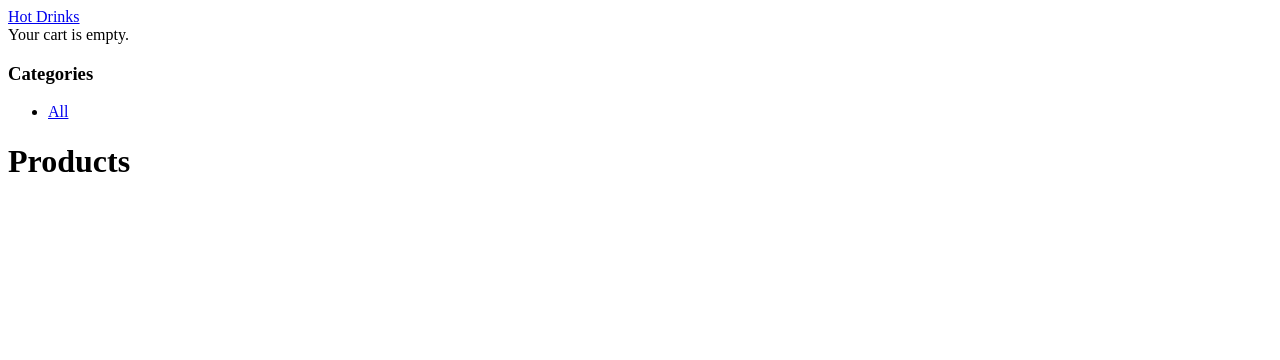
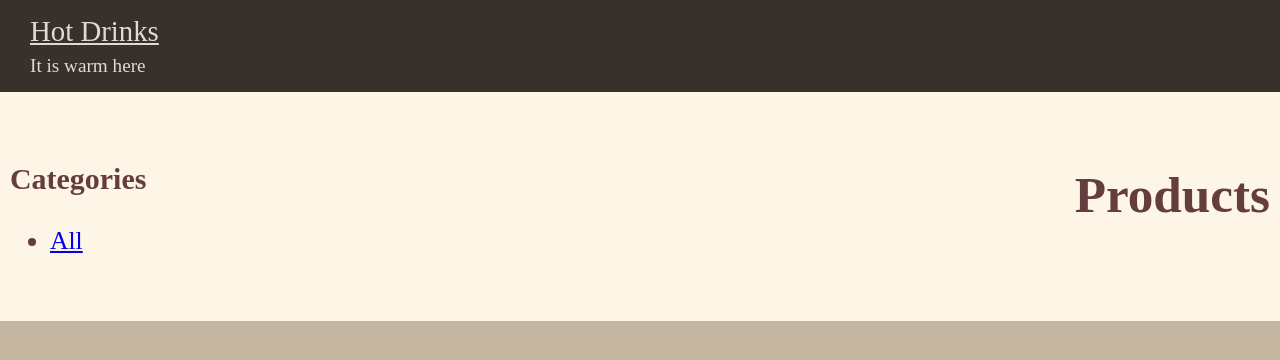
Before and after one commit to Linyshka/Online-store, a Django app: page / in a window 1280 px wide. Shown: the top 360 px of the page. Run offline with Django 4.2, Linux system fonts and the light colour scheme; data that the repository does not hold is empty; some libraries are stand-ins or nearby versions.

Commit message:
feat: add starts styles

```diff
--- /dev/null
+++ b/store/static/store/css/base.css
@@ -0,0 +1,84 @@
+body {
+  background-color: rgb(197, 183, 162);
+}
+
+.wrapper {
+  max-width: 1280px;
+  margin: 0 auto;
+}
+
+.header {
+  background-color: rgb(54, 50, 43);
+  color: rgb(227, 215, 215);
+}
+
+.header__wrapper {
+  display: flex;
+  justify-content: space-between;
+  padding: 15px 30px;
+}
+
+.header__content {
+  font-size: 1.8rem;
+}
+
+.logo {
+  color: rgb(227, 215, 215);
+}
+
+.header__subtitle {
+  font-size: 1.2rem;
+  margin-top: 0.4rem;
+}
+
+.about__wrapper {
+  background-repeat: no-repeat;
+  padding: 20px 100px;
+  display: flex;
+  justify-content: flex-end;
+}
+
+.about__content {
+  width: 30%;
+}
+
+p {
+  margin: 0;
+}
+
+.content{
+  background-color: oldlace;
+}
+
+.content__wrapper{
+  padding: 40px 10px;
+  display: flex;
+  justify-content: space-between;
+  color: #643e3e;
+}
+
+.sidebar{
+  font-size: 1.6rem;
+}
+
+.product-list{
+  font-size: 1.6rem;
+}
+
+.item__img img{
+  width: 300px;
+  height: 270px;
+  object-fit: cover;
+}
+
+.list-items{
+  display: flex;
+  flex-wrap: wrap;
+}
+
+.item{
+  display: flex;
+  max-width: 500px;
+  flex-direction: column;
+  align-items: center;
+}
--- a/store/templates/base.html
+++ /dev/null
@@ -1,23 +0,0 @@
-{% load static %}
-<!DOCTYPE html>
-<html>
-<head>
-    <meta charset="utf-8"/>
-    <title>{% block title %}My shop{% endblock %}</title>
-    <link href="{% static 'css/base.css' %}" rel="stylesheet">
-</head>
-<body>
-    <div id="header">
-        <a href="/" class="logo">Hot Drinks</a>
-    </div>
-    <div id="subheader">
-        <div class="cart">
-            Your cart is empty.
-        </div>
-    </div>
-    <div id="content">
-        {% block content %}
-        {% endblock %}
-    </div>
-</body>
-</html>
--- /dev/null
+++ b/store/templates/store/base.html
@@ -0,0 +1,47 @@
+{% load static %}
+<!DOCTYPE html>
+<html>
+<head>
+    <meta charset="utf-8"/>
+    <title>{% block title %}My shop{% endblock %}</title>
+    <link href="{% static 'store/css/normalize.css' %}" rel="stylesheet">
+    <link rel="icon" href="{% static 'store/image/icons/tea.ico' %}">
+    <link href="{% static 'store/css/base.css' %}" rel="stylesheet">
+</head>
+<body>
+    <header class="header" id="header">
+        <div class="wrapper header__wrapper">
+            <div class="header__content">
+                <a href="/" class="logo">Hot Drinks</a>
+                <p class="header__subtitle">It is warm here</p>
+            </div>
+            <nav class="nav header__nav">
+                <ul>
+<!--                    Навигация по странице-->
+                </ul>
+            </nav>
+            <div class="cart">
+                <!-- Иконка корзины -->
+            </div>
+        </div>
+    </header>
+    <main>
+        <!-- <section class="about">
+            <div class="wrapper about__wrapper">
+                <div class="about__content">
+                    <h1 class="about__title">
+                        HotShops Что-то написать
+                    </h1>
+                    <p class="about__text">Lorem ipsum dolor sit amet, consectetuer adipiscing elit. Aenean commodo ligula eget dolor. Aenean massa. Cum sociis natoque penatibus et magnis dis parturient montes, nascetur ridiculus mus. Donec quam felis, ultricies nec, pellentesque eu, pretium quis, sem. Nulla consequat massa quis enim. Donec pede justo, fringilla vel, aliquet nec, vulputate eget, arcu. In enim justo, rhoncus ut, imperdiet a, venenatis vitae, justo. Nullam dictum felis eu pede mollis pretium. Integer tincidunt.</p>
+                </div>
+            </div>
+        </section> -->
+        <section class="content" id="content">
+            <div class="wrapper content__wrapper">
+                {% block content %}
+                {% endblock %}
+            </div>
+        </section>
+    </main>
+</body>
+</html>
--- a/store/templates/product/detail.html
+++ b/store/templates/store/product/detail.html
@@ -1,4 +1,4 @@
-{% extends "base.html" %}
+{% extends "store/base.html" %}
 {% load static %}
 {% block title %}
     {% if category %}{{ category.title }}{% else %}Products{% endif %}
--- a/store/templates/product/list.html
+++ b/store/templates/store/product/list.html
@@ -1,12 +1,12 @@
-{% extends "base.html" %}
+{% extends "store/base.html" %}
 {% load static %}
 {% block title %}
     {% if category %}{{ category.name }}{% else %}Products{% endif %}
 {% endblock %}
 {% block content %}
-    <div id="sidebar">
-        <h3>Categories</h3>
-        <ul>
+    <div class="sidebar" id="sidebar">
+        <h3 class="sidebar__title">Categories</h3>
+        <ul class="sidebar__list">
             <li {% if not category %}class="selected"{% endif %}>
                 <a href="{% url 'product_list' %}">All</a>
             </li>
@@ -19,14 +19,16 @@
     </div>
     <div id="main" class="product-list">
         <h1>{% if category %}{{ category.name }}{% else %}Products{% endif %}</h1>
-        {% for product in products %}
+        <div class="list-items">
+            {% for product in products %}
             <div class="item">
-                <a href="{{ product.get_absolute_url }}">
-                    <img src="{% if product.image %}{{ product.image.url }}{% else %}{% static "img/no_image.png" %}{% endif %}">
+                <a class="item__img" href="{{ product.get_absolute_url }}">
+                    <img class="img" src="{% if product.image %}{{ product.image.url }}{% else %}{% static 'img/no_image.png' %}{% endif %}">
                 </a>
-                <a href="{{ product.get_absolute_url }}">{{ product.name }}</a><br>
+                <a class="item__link" href="{{ product.get_absolute_url }}">{{ product.name }}</a><br>
                 ${{ product.price }}
             </div>
-        {% endfor %}
+            {% endfor %}
+        </div>
     </div>
 {% endblock %}
--- a/store/views.py
+++ b/store/views.py
@@ -10,7 +10,7 @@ def product_list(request, category_slug=None):
         category = get_object_or_404(Category, slug=category_slug)
         products = products.filter(category=category)
     return render(request,
-                  'product/list.html',
+                  'store/product/list.html',
                   {'category': category,
                    'categories': categories,
                    'products': products})
@@ -22,5 +22,5 @@ def product_detail(request, id, slug):
                                 slug=slug,
                                 available=True)
     return render(request,
-                  'product/detail.html',
+                  'store/product/detail.html',
                   {'product': product})
```
Also changed, not shown: store/static/css/base.css (deleted).
